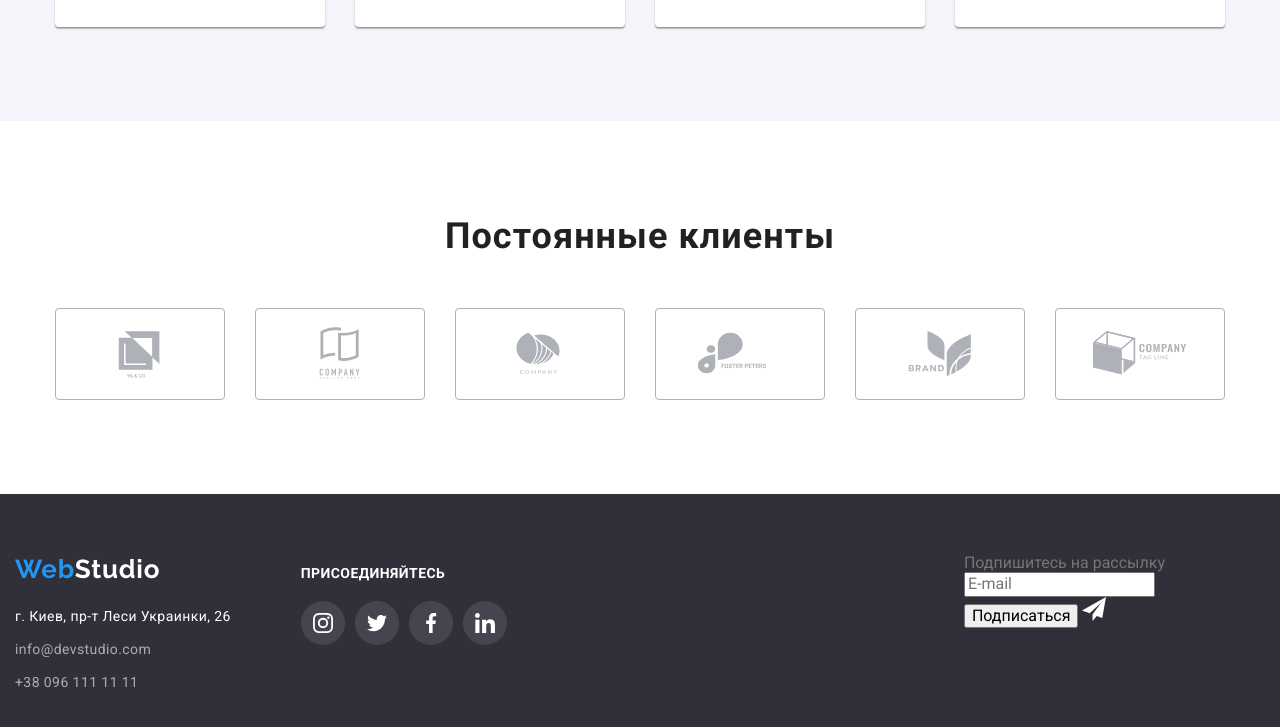
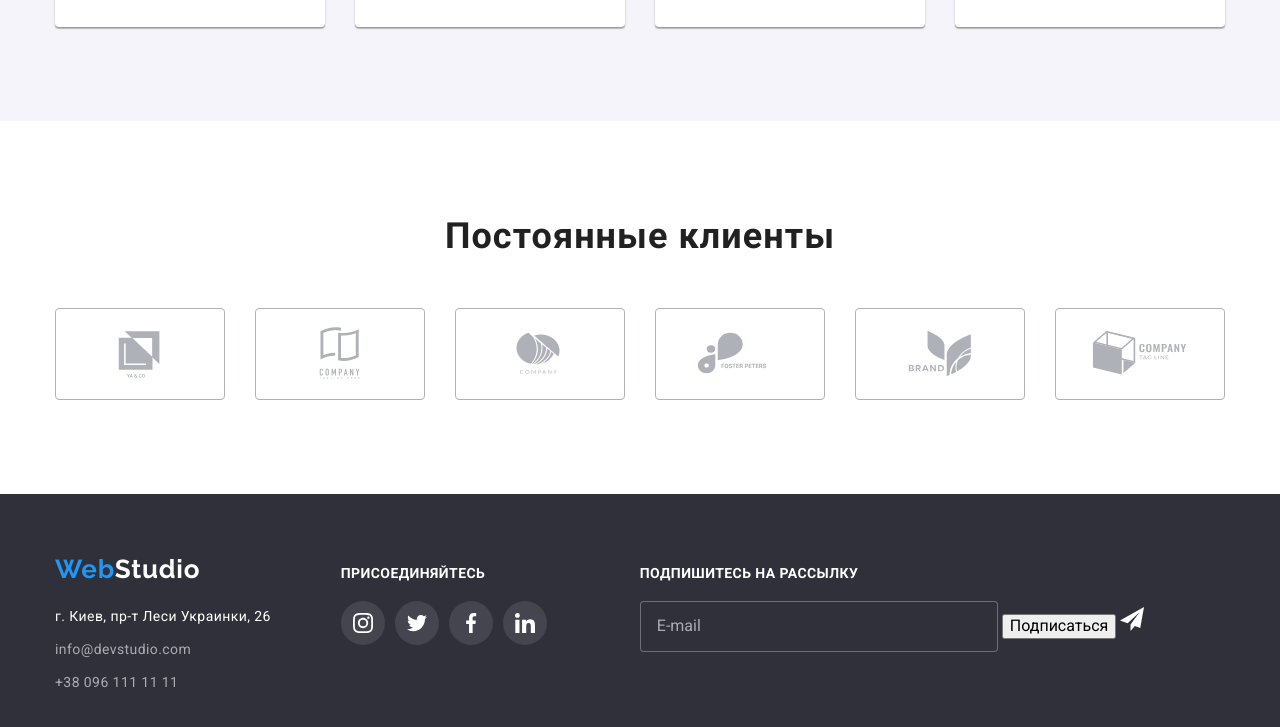
Before and after one commit to Smagins5/goit-markup-hw-06, a plain HTML site: page index.html in a window 1280 px wide. Shown: the part 2197-2924 px from the top of the page. Drawn offline with nearby package versions, Linux system fonts and the light colour scheme.

Commit message:
Оформление подписки 1

```diff
--- a/css/styles.css
+++ b/css/styles.css
@@ -551,6 +551,47 @@ body {
     fill: var(--white-color);
     transition: 250ms cubic-bezier(0.4, 0, 0.2, 1);
 }
+                                      /* mailing form section */
+.service-form {
+    margin-left: 93px;
+    display: flex;
+    flex-direction: column;
+}
+.mailing-hero {
+    margin-top: 12px;
+    margin-bottom: 20px;
+    font-weight: 700;
+    font-size: 14px;
+    line-height: 1.1;
+    letter-spacing: 0.03em;
+    color: var(--white-color);
+    text-transform: uppercase;
+}
+.input-form {
+
+}
+.input-style input {
+    padding: 15px;
+    padding-left: 16px;
+    width: 358px;
+    background-color: #2F303A;
+}
+.input-style input::placeholder {
+    color: rgba(255, 255, 255, 0.6);
+
+}
+.input-stroke {
+    border-radius: 4px;
+    border: 1px solid rgba(255, 255, 255, 0.3);
+}
+
+
+
+
+
+
+
+
 
                                     /* Страница Портфолио */
 
--- a/index.html
+++ b/index.html
@@ -307,21 +307,23 @@
                         </a>
                         </div>
                     </div>
+                    <div class="service-form">
+                        <h3 class="mailing-hero">Подпишитесь на рассылку</h3>
+                        <div>
+                            <form class="input-form">
+                                <div class="input-style">
+                                    <label for="mail"></label>
+                                    <input class="input-stroke" type="email" name="mail" id="mail" placeholder="E-mail">
+                                    <button class="mailing-button" type="submit">Подписаться</button>
+                                    <svg width="24" height="24">
+                                        <use href="./images/icons.svg#icon-telegram"></use>
+                                    </svg>
+                                </div>
+                        </div>
+                    </div>
+                            </form>
                 </div>
-                <div>
-                <!-- <h3 class="mailing-hero">Подпишитесь на рассылку</h3> -->
-                </div>
-                <div>
-                    <form action="#" class="form"></form>
-                    <label id="email">Подпишитесь на рассылку</label>
-                    <input type="email" name="email" placeholder="E-mail">
-                <div class="mailing-button" >
-                    <button type="submit">Подписаться</button>
-                    <svg width="24" height="24">
-                        <use href="./images/icons.svg#icon-telegram"></use>
-                    </svg>
-                </div>
-                </div>
+            </div>
         </footer>
         <!-- Модалка на Service section -->
         <div data-modal class="backdrop is-hidden">
```
